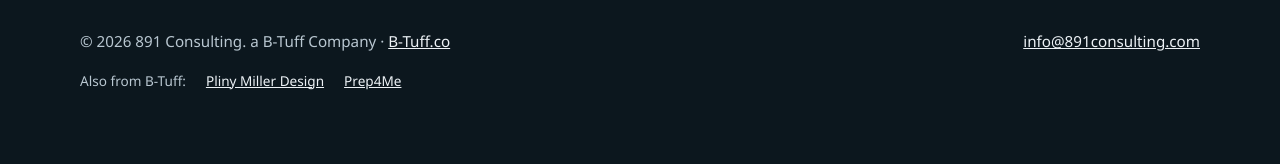
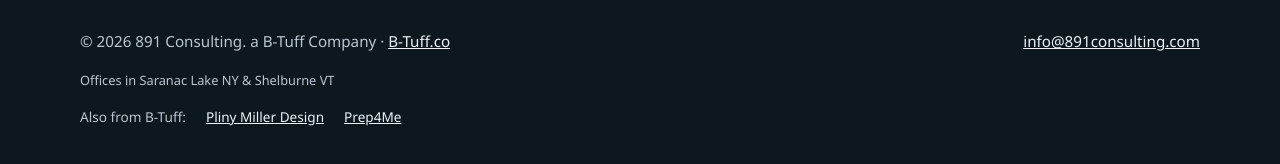
Before and after one commit to plinymiller/891consulting.com, a plain HTML site: page index.html in a window 1280 px wide. Shown: the part 4391-4555 px from the top of the page. Before the commit the page ends 4522 px from the top, so only its background shows below. Drawn offline with Linux system fonts and the light colour scheme.

Commit message:
Add offices footer line for Saranac Lake and Shelburne

```diff
--- a/index.html
+++ b/index.html
@@ -197,6 +197,7 @@
   footer .wrap { display: flex; justify-content: space-between; gap: 1rem; flex-wrap: wrap; }
   footer a { color: var(--cloud); }
   footer .family { flex-basis: 100%; font-size: 0.85rem; display: flex; flex-wrap: wrap; gap: 0.2rem 1.25rem; }
+  footer .offices { flex-basis: 100%; font-size: 0.8rem; }
   .apps .sister { margin: 1.25rem 0 0; font-size: 0.95rem; }
 
   @media (max-width: 860px) {
@@ -372,6 +373,7 @@
   <div class="wrap">
     <span>&copy; 2026 891 Consulting. a B-Tuff Company · <a href="https://b-tuff.co" rel="noopener">B-Tuff.co</a></span>
     <a href="mailto:info@891consulting.com">info@891consulting.com</a>
+    <span class="offices">Offices in Saranac Lake NY &amp; Shelburne VT</span>
     <span class="family"><span>Also from B-Tuff:</span><a href="https://plinymiller.com" rel="noopener">Pliny Miller Design</a><a href="https://prep4me.app" rel="noopener">Prep4Me</a></span>
   </div>
 </footer>
```
